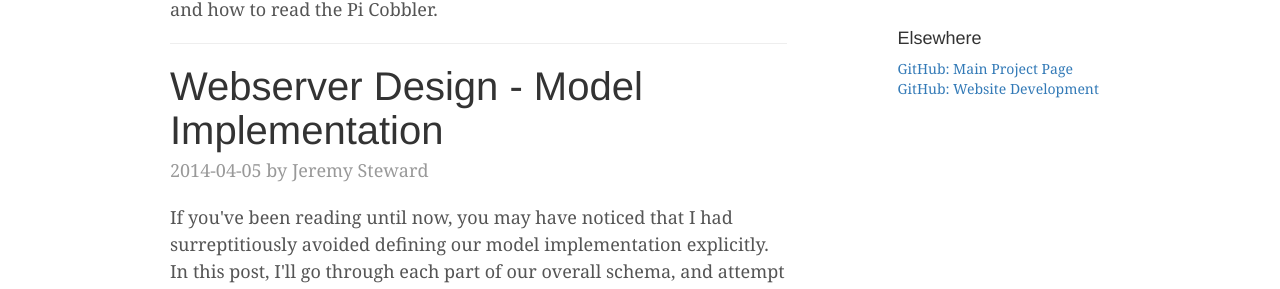
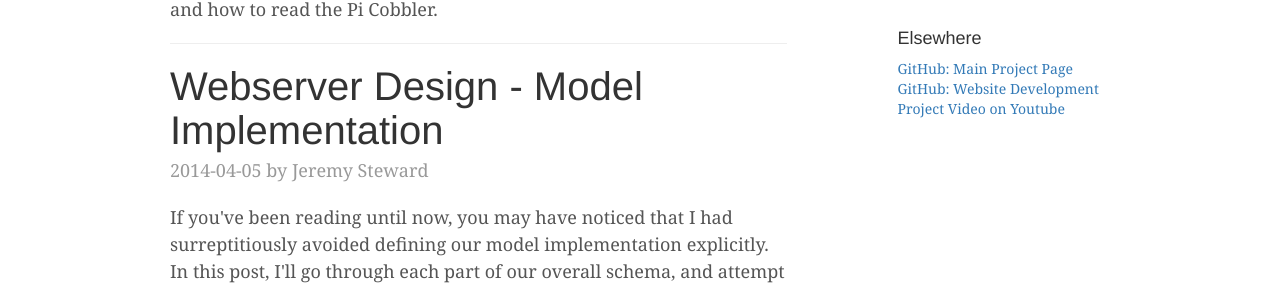
Before and after one commit to ThatGeoGuy/ENGO500, a Jekyll site: the page built from index.html, in a window 1280 px wide. Shown: the part 451-740 px from the top of the page. Built offline with Jekyll 4.4.1, drawn with Linux system fonts in a browser that asks for light colours; nearby versions of some CDN libraries.

Commit message:
Added video to blog

```diff
--- a/index.html
+++ b/index.html
@@ -34,6 +34,7 @@ index: true
 				<ol class='list-unstyled'>
 					<li><a href='https://github.com/ThatGeoGuy/ENGO500'>GitHub: Main Project Page</a></li>
 					<li><a href='https://github.com/ThatGeoGuy/ENGO500-Webserver'>GitHub: Website Development</a></li>
+					<li><a href='http://youtu.be/AdFKRF3V8SI'>Project Video on Youtube</a></li>
 			</div>
 		</div>
 	</div>
```
